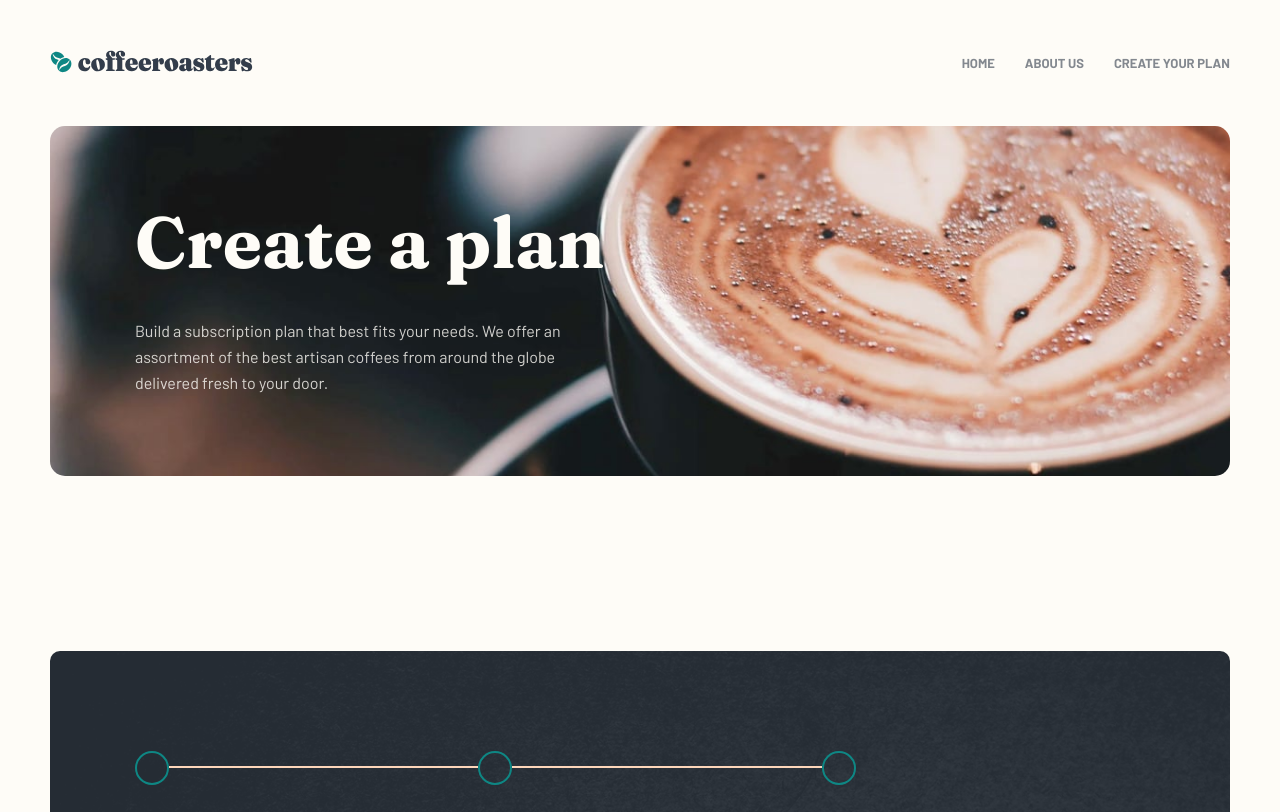
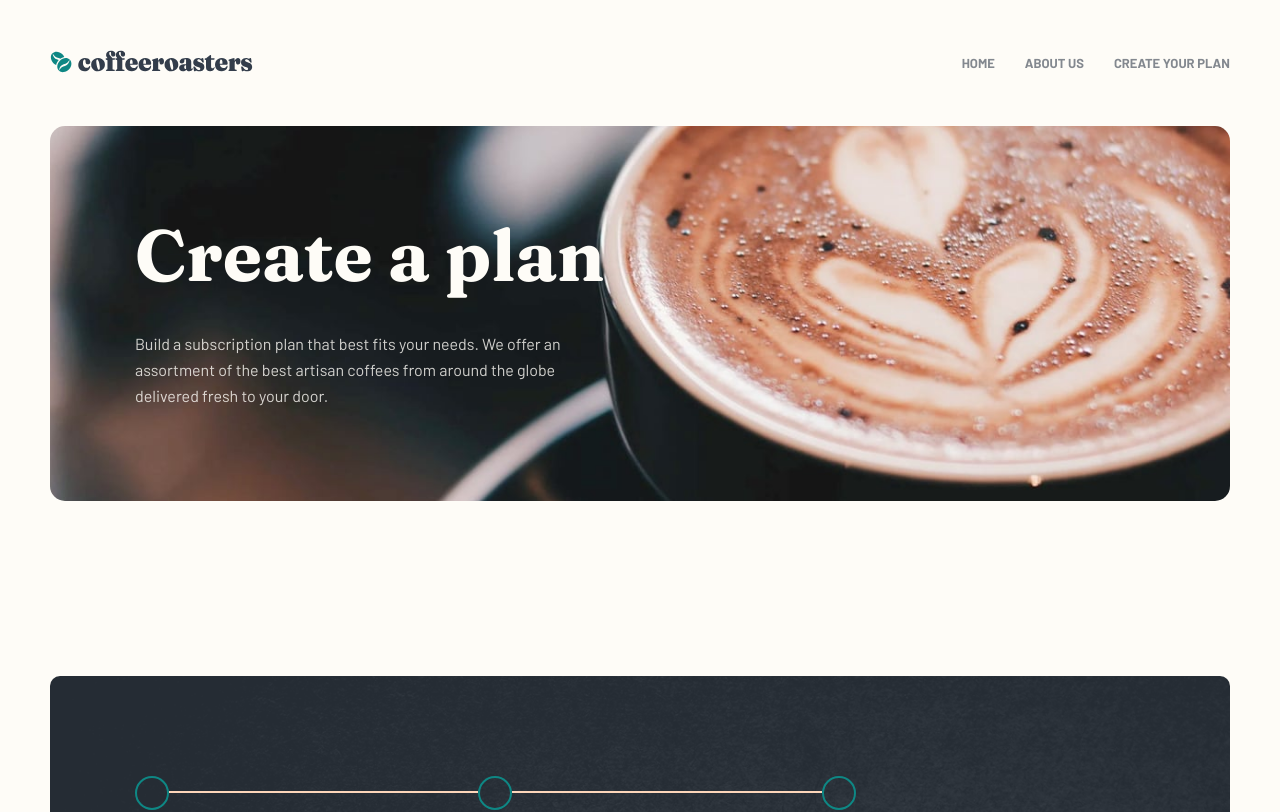
Before and after one commit to BrandenDaniel/coffee-roasters, a Next.js app: page /plan in a window 1280 px wide. Shown: the top 812 px of the page. Built offline with nearby package versions, Linux system fonts and the light colour scheme.

Commit message:
adjustments

```diff
--- a/src/assets/sass/pages/about-us.scss
+++ b/src/assets/sass/pages/about-us.scss
@@ -3,7 +3,7 @@
 .about-us {
   &__banner {
     background-image: url("../../images/background/image-hero-whitecup-mobile.jpg") !important;
-    max-height: 350px;
+    max-height: 375px;
   }
 
   &__our-commitment {
--- a/src/assets/sass/pages/plan.scss
+++ b/src/assets/sass/pages/plan.scss
@@ -3,7 +3,7 @@
 .plan {
   &__banner {
     background-image: url("../../images/background/image-hero-blackcup-mobile.jpg");
-    max-height: 350px;
+    max-height: 375px;
   }
 
   .how-it-works {
```
